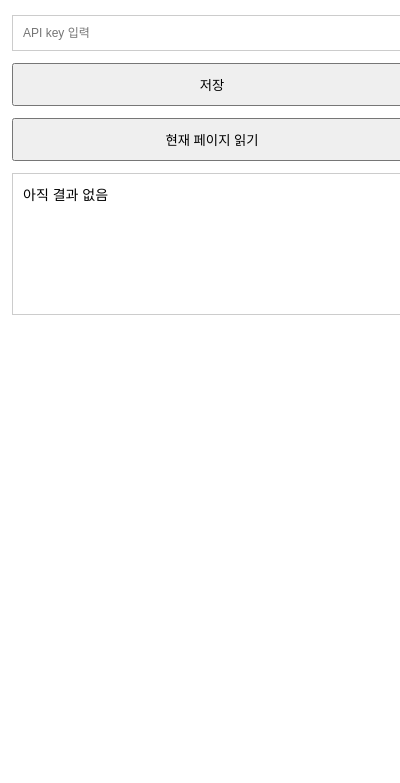
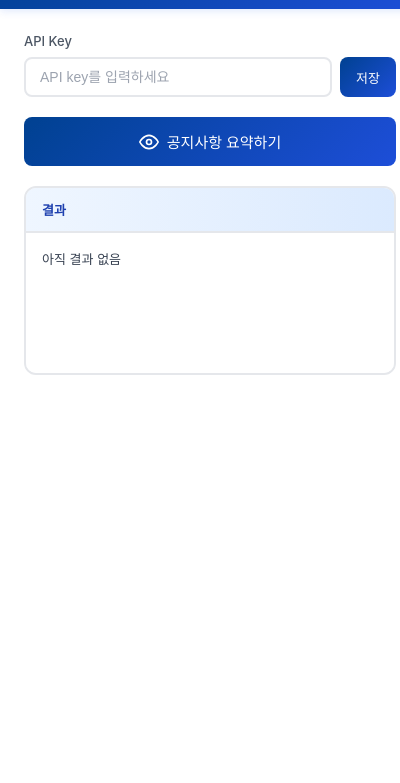
Before and after one commit to haeron1102/lms_crawling, a browser extension: page popup.html in a window 400 px wide. Shown: the part 61-844 px from the top of the page. Drawn offline with Linux system fonts and the light colour scheme.

Commit message:
modified design

```diff
--- a/popup.css
+++ b/popup.css
@@ -1,31 +1,170 @@
+* {
+    margin: 0;
+    padding: 0;
+    box-sizing: border-box;
+}
+
 body {
-    width: 400px;
-    padding: 12px;
-    font-family: Arial, sans-serif;
-    margin : 0px;
+    width: 420px;
+    font-family: -apple-system, BlinkMacSystemFont, 'Segoe UI', 'Roboto', 'Oxygen', 'Ubuntu', sans-serif;
+    background: #ffffff;
+    color: #1a1a1a;
+}
+
+.container {
+    display: flex;
+    flex-direction: column;
+}
+
+.header {
+    background: linear-gradient(135deg, #004191 0%, #1d4ed8 100%);
+    padding: 20px 24px;
+    color: white;
+    box-shadow: 0 2px 8px rgba(37, 99, 235, 0.15);
+}
+
+.header h3 {
+    font-size: 18px;
+    font-weight: 600;
+    letter-spacing: -0.3px;
+}
+
+.content {
+    padding: 24px;
+}
+
+.input-group {
+    margin-bottom: 20px;
+}
+
+.input-group label {
+    display: block;
+    font-size: 13px;
+    font-weight: 500;
+    color: #4b5563;
+    margin-bottom: 8px;
+}
+
+.input-wrapper {
+    display: flex;
+    gap: 8px;
+}
+
+#apiKeyInput {
+    flex: 1;
+    padding: 10px 14px;
+    border: 2px solid #e5e7eb;
+    border-radius: 8px;
+    font-size: 14px;
+    transition: all 0.2s ease;
+    background: #ffffff;
+}
+
+#apiKeyInput:focus {
+    outline: none;
+    border-color: #004191;
+    box-shadow: 0 0 0 3px rgba(37, 99, 235, 0.1);
+}
+
+#apiKeyInput::placeholder {
+    color: #9ca3af;
 }
 
 button {
-    width: 100%;
-    padding: 10px;
-    margin-bottom: 12px;
+    font-family: inherit;
+    font-weight: 500;
+    border: none;
+    border-radius: 8px;
     cursor: pointer;
+    transition: all 0.2s ease;
+    display: flex;
+    align-items: center;
+    justify-content: center;
+    gap: 8px;
 }
 
-#apiKeyInput {
-    width : 380px;
-    border: 1px solid #ccc;
-    padding : 10px;
-    font-size: 12px;
-    margin-bottom: 12px;
+.btn-primary {
+    background: linear-gradient(135deg, #004191 0%, #1d4ed8 100%);
+    color: white;
+}
+
+.btn-primary:hover {
+    background: linear-gradient(135deg, #004191 0%, #1e40af 100%);
+    transform: translateY(-1px);
+    box-shadow: 0 4px 12px rgba(37, 99, 235, 0.3);
+}
+
+.btn-primary:active {
+    transform: translateY(0);
+}
+
+.btn-small {
+    padding: 10px 16px;
+    font-size: 13px;
+    white-space: nowrap;
+}
+
+.btn-large {
+    width: 100%;
+    padding: 14px 20px;
+    font-size: 15px;
+    margin-bottom: 20px;
+}
+
+.btn-large svg {
+    flex-shrink: 0;
+}
+
+.result-container {
+    background: #f9fafb;
+    border-radius: 12px;
+    overflow: hidden;
+    border: 2px solid #e5e7eb;
+}
+
+.result-header {
+    background: linear-gradient(to right, #eff6ff, #dbeafe);
+    padding: 12px 16px;
+    font-size: 13px;
+    font-weight: 600;
+    color: #1e40af;
+    border-bottom: 2px solid #e5e7eb;
 }
 
 #result {
+    padding: 16px;
+    min-height: 140px;
+    max-height: 320px;
+    overflow-y: auto;
+    font-size: 13px;
+    line-height: 1.6;
     white-space: pre-wrap;
-    border: 1px solid #ccc;
-    padding: 10px;
-    min-height: 120px;
-    max-height: 300px;
-    overflow-y: auto;
-    font-size: 14px;
+    word-break: break-word;
+    color: #374151;
+    background: white;
 }
+
+#result:empty::before {
+    content: '아직 결과 없음';
+    color: #9ca3af;
+    font-style: italic;
+}
+
+/* Scrollbar styling */
+#result::-webkit-scrollbar {
+    width: 8px;
+}
+
+#result::-webkit-scrollbar-track {
+    background: #f3f4f6;
+    border-radius: 4px;
+}
+
+#result::-webkit-scrollbar-thumb {
+    background: #cbd5e1;
+    border-radius: 4px;
+}
+
+#result::-webkit-scrollbar-thumb:hover {
+    background: #94a3b8;
+}
--- a/popup.html
+++ b/popup.html
@@ -2,18 +2,41 @@
 <html lang="ko">
 <head>
     <meta charset="UTF-8" />
+    <meta name="viewport" content="width=device-width, initial-scale=1.0">
     <title>LMS Crawling</title>
     <link rel="stylesheet" href="popup.css">
 </head>
 <body>
-    <h3>KLMS 텍스트 가져오기</h3>
-    <input type="text" id="apiKeyInput" placeholder="API key 입력" />
-    <button id="saveKey">저장</button>
+    <div class="container">
+        <div class="header">
+            <h3>
+                <img src="logo.svg" alt="klms" height="25px"/> 공지사항 가져오기
+            </h3>
+        </div>
 
+        <div class="content">
+            <div class="input-group">
+                <label for="apiKeyInput">API Key</label>
+                <div class="input-wrapper">
+                    <input type="password" id="apiKeyInput" placeholder="API key를 입력하세요" />
+                    <button id="saveKey" class="btn-primary btn-small">저장</button>
+                </div>
+            </div>
 
-    <button id="crawlBtn">현재 페이지 읽기</button>
+            <button id="crawlBtn" class="btn-primary btn-large">
+                <svg width="20" height="20" viewBox="0 0 24 24" fill="none" stroke="currentColor" stroke-width="2">
+                    <path d="M1 12s4-8 11-8 11 8 11 8-4 8-11 8-11-8-11-8z"></path>
+                    <circle cx="12" cy="12" r="3"></circle>
+                </svg>
+                공지사항 요약하기
+            </button>
 
-    <div id="result">아직 결과 없음</div>
+            <div class="result-container">
+                <div class="result-header">결과</div>
+                <div id="result">아직 결과 없음</div>
+            </div>
+        </div>
+    </div>
 
     <script src="popup.js"></script>
 </body>
```
Also changed, not shown: README.md, logo.svg (added), manifest.json.
